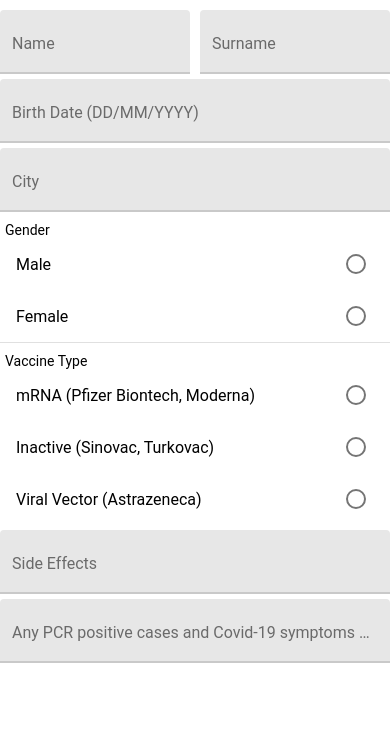
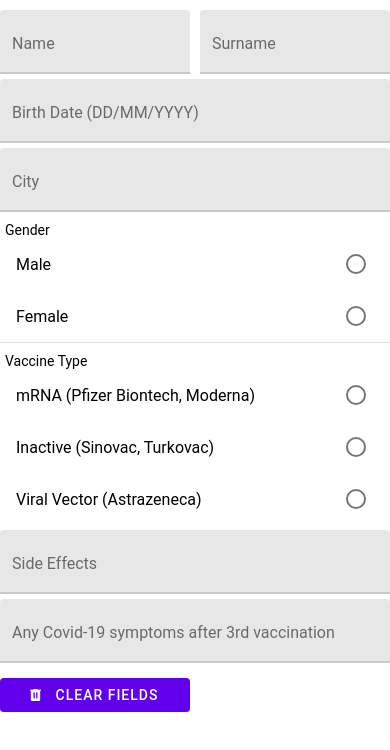
Before and after one commit to alkanchosen/CS458-Project2-Covid19SurveyPage, a React Native app: screen / in a window 390 px wide. Shown: the top 750 px of the page. Built offline with nearby package versions, Linux system fonts and the light colour scheme.

Commit message:
Added clear fields button and changed a test case

```diff
--- a/App.js
+++ b/App.js
@@ -169,19 +169,42 @@ const App: () => Node = () => {
           <TextInput
             accessibilityLabel="symptoms"
             style={{marginTop: 5}}
-            label="Any PCR positive cases and Covid-19 symptoms after 3rd vaccination"
+            label="Any Covid-19 symptoms after 3rd vaccination"
             value={symptoms}
             onChangeText={text => setSymptoms(text)}
           />
+          <View style={{flexDirection: 'row', marginTop: 5}}>
+            <View
+              style={{
+                flex: 1,
+                marginRight: 5,
+              }}>
+              <Button
+                accessibilityLabel="clearButton"
+                icon="trash-can"
+                mode="contained"
+                onPress={clearFields}
+                style={{marginTop: 10}}>
+                Clear Fields
+              </Button>
+            </View>
+            <View
+              style={{
+                flex: 1,
+                marginLeft: 5,
+              }}>
               {isFormFilled() ? (
                 <Button
                   accessibilityLabel="submitButton"
+                  icon="send"
                   mode="contained"
                   onPress={onSubmit}
-              style={{marginTop: 10, marginBottom: 10}}>
+                  style={{marginTop: 10}}>
                   Submit
                 </Button>
               ) : null}
+            </View>
+          </View>
           <Snackbar
             id="snackbar"
             accessibilityLabel="snackbar"
```
Also changed, not shown: 1 other file (tests, documents, lock files or other folders). Lines whose indentation alone changed are shown as unchanged.
